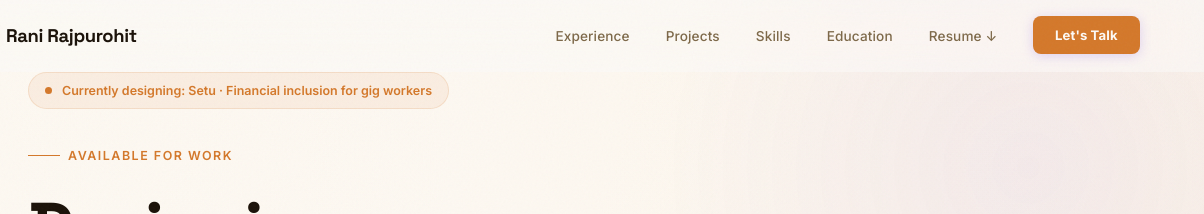
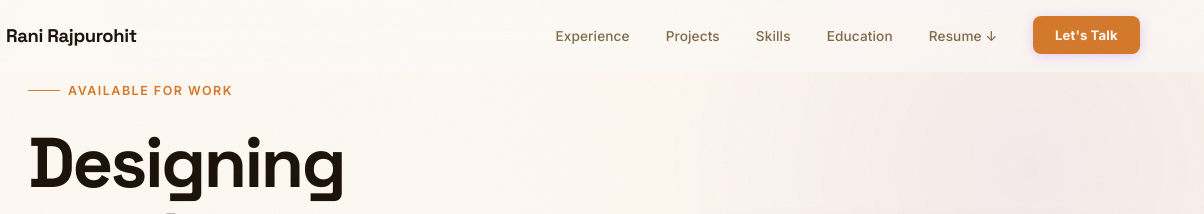
Before and after one commit to Rani-s123/Portfoliorani, a plain HTML site: page index.html in a window 1280 px wide. Shown: the top 214 px of the page, 76-1280 px from the left. Drawn offline with Linux system fonts and the light colour scheme.

Commit message:
Remove Currently designing ticker bar from hero section

```diff
--- a/index.html
+++ b/index.html
@@ -1115,10 +1115,6 @@
     <div class="container">
       <div class="hero-inner">
         <div>
-          <div class="hero-ticker">
-            <span class="hero-ticker-dot"></span>
-            Currently designing: Setu · Financial inclusion for gig workers
-          </div>
           <div class="hero-eyebrow">
             <span class="hero-eyebrow-line"></span>
             Available for work
```
